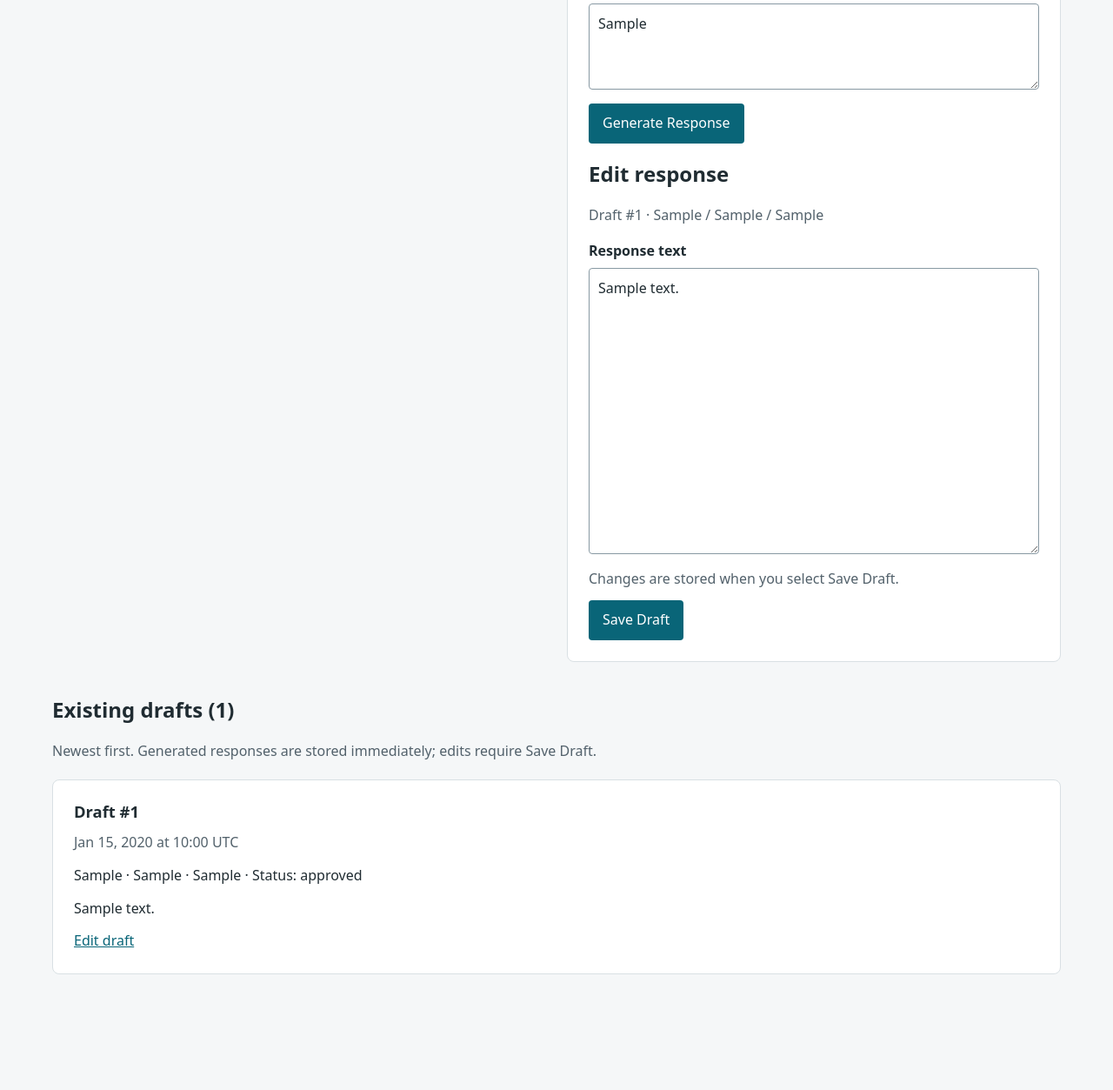
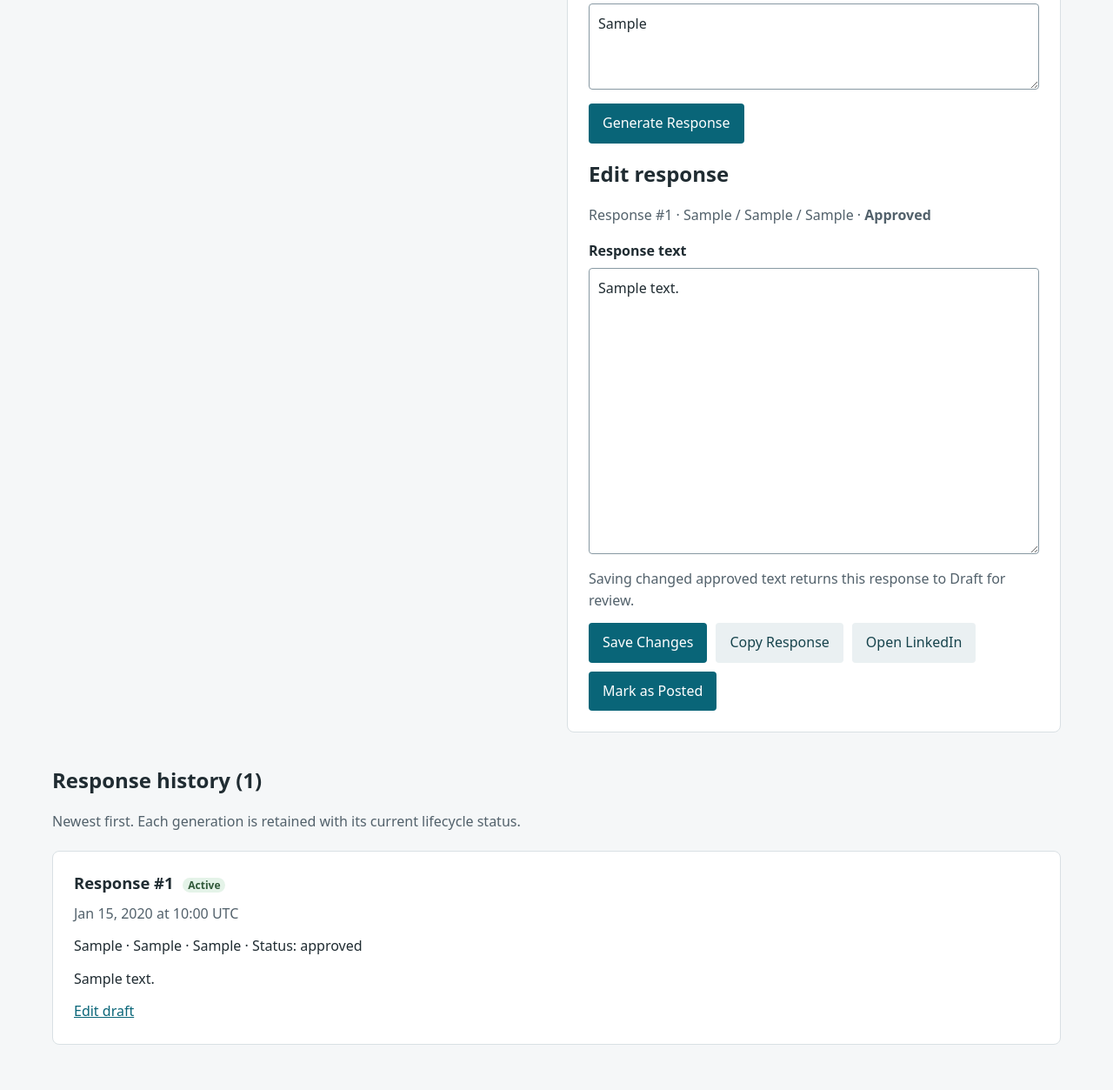
Before and after one commit to thuyng11/sapho-engage, a FastAPI app: page /posts/1?response_id=1 in a window 1280 px wide. Shown: the part 799-2052 px from the top of the page at 87% size. Before the commit the page ends 1919 px from the top, so only its background shows below. Run offline with FastAPI, Linux system fonts and the light colour scheme; tables that the repository leaves empty hold one stand-in row (values such as "Sample post").

Commit message:
Add response workflow controls

```diff
--- /dev/null
+++ b/static/app.js
@@ -0,0 +1,12 @@
+document.querySelectorAll(".copy-response").forEach((button) => {
+  button.addEventListener("click", async () => {
+    const feedback = button.parentElement.querySelector(".copy-feedback");
+    const textarea = document.getElementById(button.dataset.copyTarget);
+    try {
+      await navigator.clipboard.writeText(textarea.value);
+      feedback.textContent = "Copied!";
+    } catch {
+      feedback.textContent = "Unable to copy. Select the text and copy it manually.";
+    }
+  });
+});
--- a/static/styles.css
+++ b/static/styles.css
@@ -28,6 +28,8 @@ select, textarea { width: 100%; padding: 10px; border: 1px solid #8899a3; border
 textarea { display: block; resize: vertical; margin-bottom: 16px; }
 button, .button { display: inline-block; padding: 10px 16px; border: 0; border-radius: 4px; background: #096578; color: #fff; font: inherit; text-decoration: none; cursor: pointer; }
 button:hover, .button:hover { background: #074b59; }
+.secondary-button { background: #eaf0f2; color: #17444d; }
+.secondary-button:hover { background: #d9e4e7; }
 button:focus-visible, select:focus-visible, textarea:focus-visible { outline: 2px solid #096578; outline-offset: 3px; }
 .confirmation { padding: 12px 16px; background: #e4f3e8; border: 1px solid #7da988; border-radius: 4px; }
 .generation-error { padding: 12px 16px; background: #fff0ee; border: 1px solid #c47b70; border-radius: 4px; }
@@ -37,4 +39,13 @@ th, td { padding: 12px; border: 1px solid #d9e0e4; text-align: left; vertical-al
 th { background: #eaf0f2; white-space: nowrap; }
 .badge { display: inline-block; margin-left: 6px; padding: 1px 6px; border-radius: 10px; background: #e4f3e8; color: #315a3a; font-size: 0.75rem; }
 .demo-badge { background: #fff4d6; color: #6d5612; }
+.queue-filters { display: grid; grid-template-columns: 1fr 1fr 1fr auto auto; gap: 12px; align-items: end; margin: 20px 0; padding: 16px; background: #fff; border: 1px solid #d9e0e4; border-radius: 8px; }
+.queue-filters label { margin-top: 0; }
+.queue-filters a { padding: 9px 0; }
+.filter-error { color: #8a2f23; }
+.response-actions { display: flex; flex-wrap: wrap; gap: 10px; align-items: center; }
+.copy-feedback { color: #315a3a; font-size: 0.9rem; }
+.posted-status { padding: 10px 12px; background: #e4f3e8; border-radius: 4px; }
+.activity-event { margin: 16px 0; padding: 18px 22px; background: #fff; border-left: 4px solid #77aab3; border-radius: 4px; }
+.activity-event p { margin: 6px 0; }
 @media (max-width: 760px) { .detail-grid { grid-template-columns: 1fr; gap: 0; } }
--- a/templates/base.html
+++ b/templates/base.html
@@ -5,6 +5,7 @@
     <meta name="viewport" content="width=device-width, initial-scale=1">
     <title>Sapho LinkedIn Assistant</title>
     <link rel="stylesheet" href="{{ url_for('static', path='/styles.css') }}">
+    <script src="{{ url_for('static', path='/app.js') }}" defer></script>
   </head>
   <body>
     <main class="{% block main_class %}{% endblock %}">
--- a/templates/post_detail.html
+++ b/templates/post_detail.html
@@ -12,6 +12,9 @@
 {% block content %}
 <a href="{{ url_for('index') }}">← Back to post queue</a>
 {% if saved %}<p class="confirmation" role="status">Draft saved.</p>{% endif %}
+{% if regenerated %}<p class="confirmation" role="status">Response regenerated. The previous response remains in history.</p>{% endif %}
+{% if approved %}<p class="confirmation" role="status">Response approved.</p>{% endif %}
+{% if posted %}<p class="confirmation" role="status">Marked as posted. This records the manual workflow only.</p>{% endif %}
 <div class="detail-grid">
   <section class="post" aria-labelledby="original-heading">
     <h2 id="original-heading">{{ "Demo LinkedIn post" if post.is_sample else "Curated LinkedIn post" }}</h2>
@@ -53,23 +56,47 @@
 
     {% if active_response %}
     <h2 id="editor-heading">Edit response</h2>
-    <p class="muted">Draft #{{ active_response.id }} · {{ active_response.goal }} / {{ active_response.tone }} / {{ active_response.length }}</p>
+    <p class="muted">Response #{{ active_response.id }} · {{ active_response.goal }} / {{ active_response.tone }} / {{ active_response.length }} · <strong>{{ active_response.status | title }}</strong></p>
     <form method="post" action="{{ url_for('save_response', response_id=active_response.id) }}" aria-labelledby="editor-heading">
       <label for="edited-text">Response text</label>
-      <textarea id="edited-text" name="edited_text" rows="12" required>{{ active_response.edited_text if active_response.edited_text is not none else active_response.generated_text }}</textarea>
-      <p class="muted">Changes are stored when you select Save Draft.</p>
-      <button type="submit">Save Draft</button>
+      <textarea id="edited-text" name="edited_text" rows="12" required {% if active_response.status == "posted" %}readonly{% endif %}>{{ active_response.edited_text if active_response.edited_text is not none else active_response.generated_text }}</textarea>
+      {% if active_response.status == "draft" %}
+      <p class="muted">Changes are stored when you select Save Draft. Approval saves the current text first.</p>
+      <div class="response-actions">
+        <button type="submit">Save Draft</button>
+        <button type="submit" formaction="{{ url_for('regenerate_response', response_id=active_response.id) }}" formnovalidate>Regenerate</button>
+        <button type="submit" formaction="{{ url_for('approve_response', response_id=active_response.id) }}">Approve</button>
+        <button type="button" class="secondary-button copy-response" data-copy-target="edited-text">Copy Response</button>
+        <span class="copy-feedback" role="status" aria-live="polite"></span>
+      </div>
+      {% elif active_response.status == "approved" %}
+      <p class="muted">Saving changed approved text returns this response to Draft for review.</p>
+      <div class="response-actions">
+        <button type="submit">Save Changes</button>
+        <button type="button" class="secondary-button copy-response" data-copy-target="edited-text">Copy Response</button>
+        <a class="button secondary-button" href="{{ post.post_url }}" target="_blank" rel="noopener noreferrer">Open LinkedIn</a>
+        <button type="submit" formaction="{{ url_for('mark_response_posted', response_id=active_response.id) }}" formnovalidate>Mark as Posted</button>
+        <span class="copy-feedback" role="status" aria-live="polite"></span>
+      </div>
+      {% else %}
+      <p class="posted-status"><strong>Posted</strong> · Recorded manually; the application did not publish this response.</p>
+      <div class="response-actions">
+        <button type="button" class="secondary-button copy-response" data-copy-target="edited-text">Copy Response</button>
+        <a class="button secondary-button" href="{{ post.post_url }}" target="_blank" rel="noopener noreferrer">Open LinkedIn</a>
+        <span class="copy-feedback" role="status" aria-live="polite"></span>
+      </div>
+      {% endif %}
     </form>
     {% endif %}
   </section>
 </div>
 
 <section aria-labelledby="drafts-heading">
-  <h2 id="drafts-heading">Existing drafts ({{ drafts | length }})</h2>
-  <p class="muted">Newest first. Generated responses are stored immediately; edits require Save Draft.</p>
+  <h2 id="drafts-heading">Response history ({{ drafts | length }})</h2>
+  <p class="muted">Newest first. Each generation is retained with its current lifecycle status.</p>
   {% for draft in drafts %}
   <article class="post" id="draft-{{ draft.id }}">
-    <h3>Draft #{{ draft.id }}</h3>
+    <h3>Response #{{ draft.id }} {% if active_response and draft.id == active_response.id %}<span class="badge">Active</span>{% endif %}</h3>
     <p><time datetime="{{ draft.created_at.isoformat() }}Z">{{ draft.created_at.strftime('%b %d, %Y at %H:%M') }} UTC</time></p>
     <p>{{ draft.goal }} · {{ draft.tone }} · {{ draft.length }} · Status: {{ draft.status }}</p>
     <p class="post-content">{{ draft.edited_text if draft.edited_text is not none else draft.generated_text }}</p>
```
